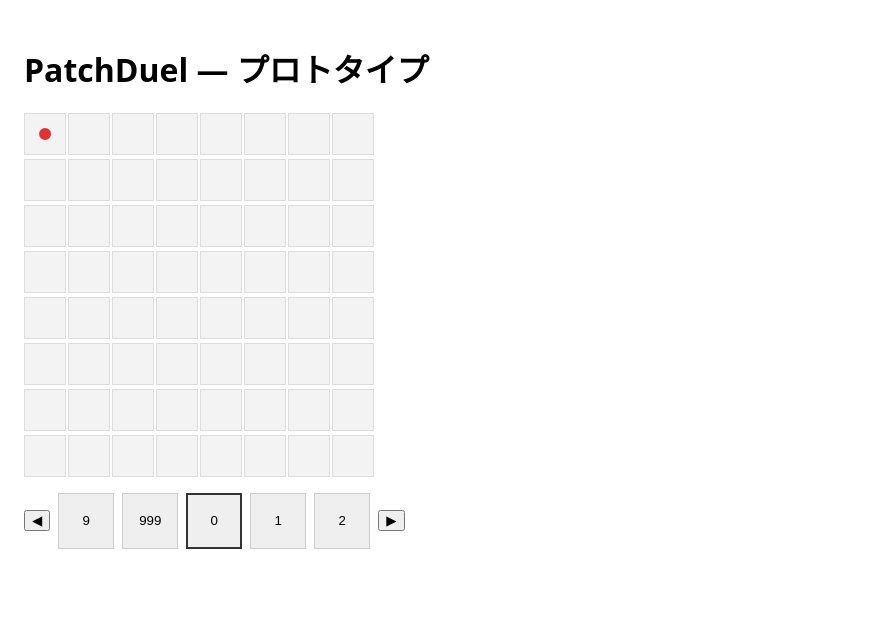
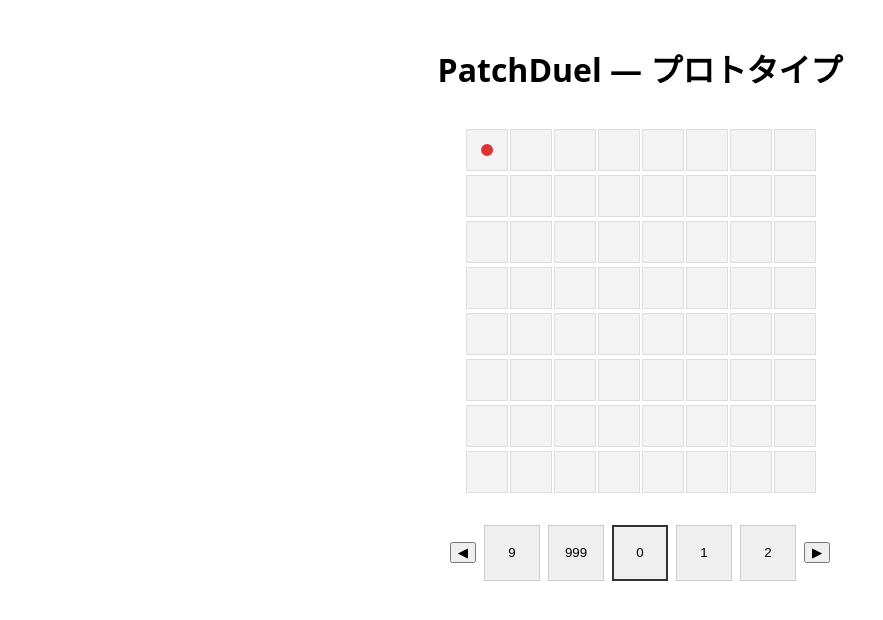
Before and after one commit to kenc713/patchduel, a React (Vite) app: page / in a window 1280 px wide. Shown: the top 620 px of the page, without its empty margins (0-883 px from the left). Built offline with nearby package versions, Linux system fonts and the light colour scheme.

Commit message:
feat: アプリのスタイルを更新し、中央揃えを実装

```diff
--- a/src/App.tsx
+++ b/src/App.tsx
@@ -1,4 +1,5 @@
 import React from "react";
+import "./styles.css";
 import Board from "./components/Board";
 import TileSelector from "./components/TileSelector";
 import GameEndToast from "./components/GameEndToast";
@@ -29,7 +30,15 @@ export default function App() {
   };
 
   return (
-    <div className="app">
+    <div
+      className="app"
+      style={{
+        display: "flex",
+        flexDirection: "column",
+        alignItems: "center",
+        gap: "1rem",
+      }}
+    >
       <h1>PatchDuel — プロトタイプ</h1>
       <Board />
 
--- a/src/styles.css
+++ b/src/styles.css
@@ -4,3 +4,11 @@ body { font-family: system-ui, -apple-system, 'Segoe UI', Roboto, 'Helvetica Neu
 .marker { color: #d33; }
 /* hover visual for cells */
 .cell.hover, .cell:hover { background: #e6f4ff; box-shadow: 0 0 0 2px rgba(0,123,255,0.12); }
+
+/* Center main app content (except fixed-positioned toasts) */
+.app {
+	display: flex;
+	flex-direction: column;
+	align-items: center;
+	gap: 1rem;
+}
```
Also changed, not shown: 1 other file (tests, documents, lock files or other folders).
